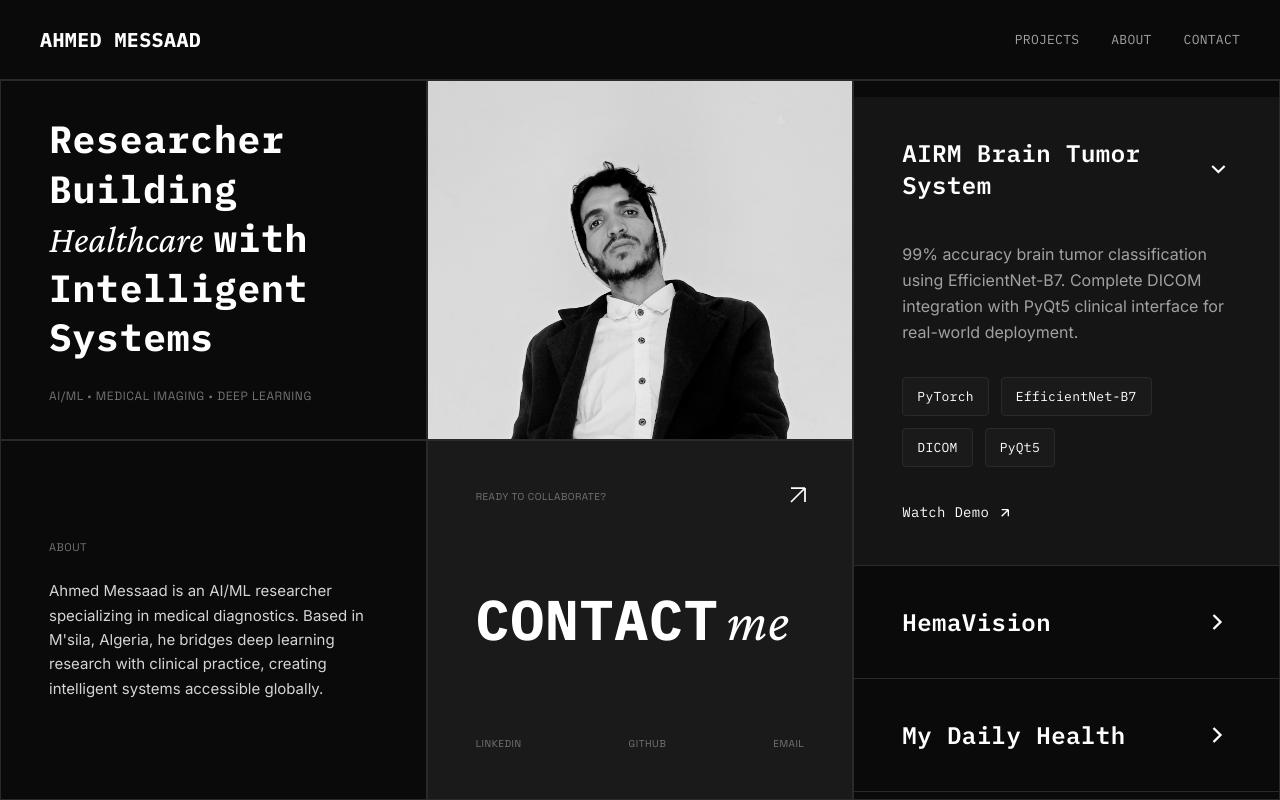
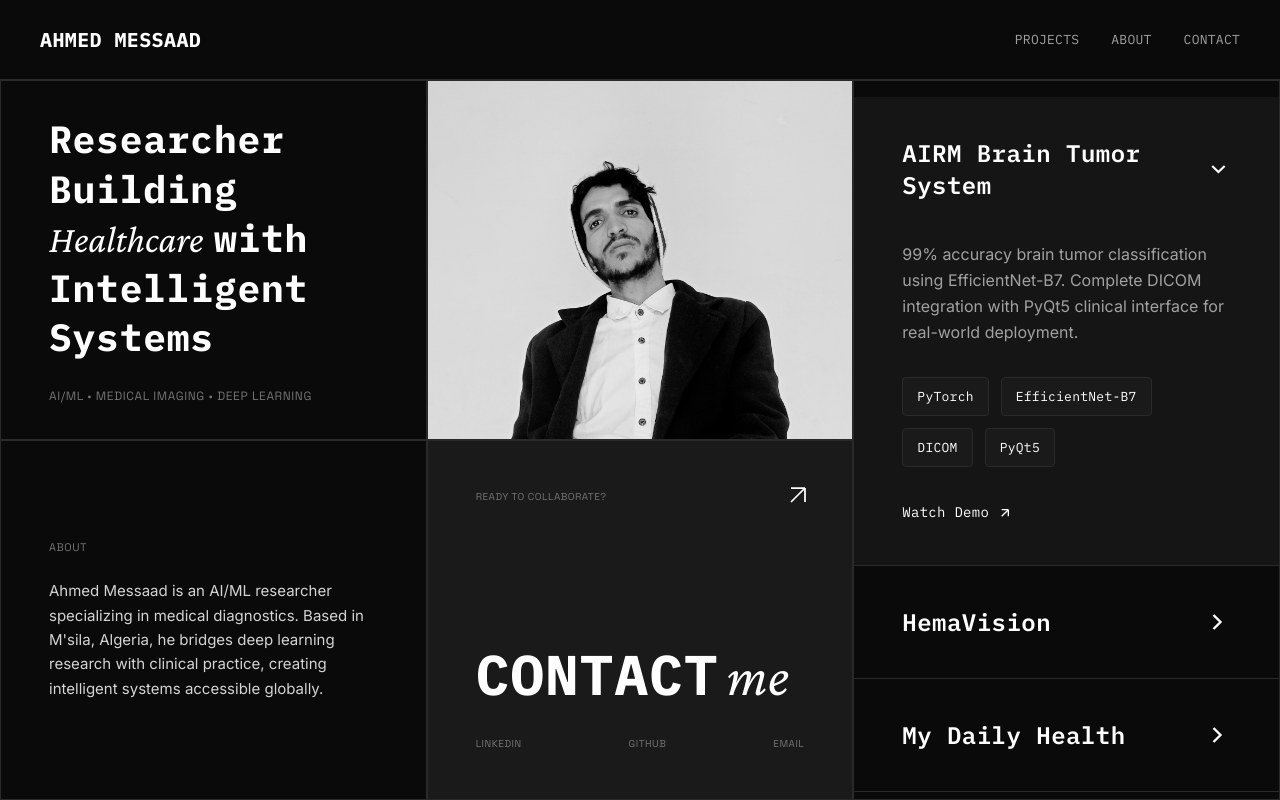
Before and after one commit to RYANX9/ahmedmessaad, a Next.js app: page / in a window 1280 px wide. Built offline with nearby package versions, Linux system fonts and the light colour scheme.

Commit message:
Update page.tsx

```diff
--- a/app/page.tsx
+++ b/app/page.tsx
@@ -342,7 +342,7 @@ export default function Page() {
           onClick={() =>
             (window.location.href = "mailto:ahmed.messaad@outlook.com")
           }
-          className={`border border-[#2a2a2a] bg-[#1a1a1a] p-8 xl:p-12 flex flex-col justify-between cursor-pointer relative hover:bg-[#252525] transition-all duration-1000 ${
+          className={`border border-[#2a2a2a] bg-[#1a1a1a] p-8 xl:p-12 flex flex-col cursor-pointer relative hover:bg-[#252525] transition-all duration-1000 ${
             isLoading
               ? "opacity-0 translate-y-[50px]"
               : "opacity-100 translate-y-0 delay-900"
@@ -357,10 +357,10 @@ export default function Page() {
           >
             <path d="M8 24L24 8M24 8H8M24 8V24" />
           </svg>
-          <div className="text-[9px] xl:text-[10px] tracking-wider uppercase text-neutral-500 font-accent">
+          <div className="text-[9px] xl:text-[10px] tracking-wider uppercase text-neutral-500 font-accent mb-auto">
             Ready to Collaborate?
           </div>
-          <h2 className="text-[44px] xl:text-[56px] font-bold leading-none">
+          <h2 className="text-[44px] xl:text-[56px] font-bold leading-none mb-6 xl:mb-8">
             <span className="font-mono">CONTACT</span>
             <span className="italic font-serif font-light ml-2">me</span>
           </h2>
```
